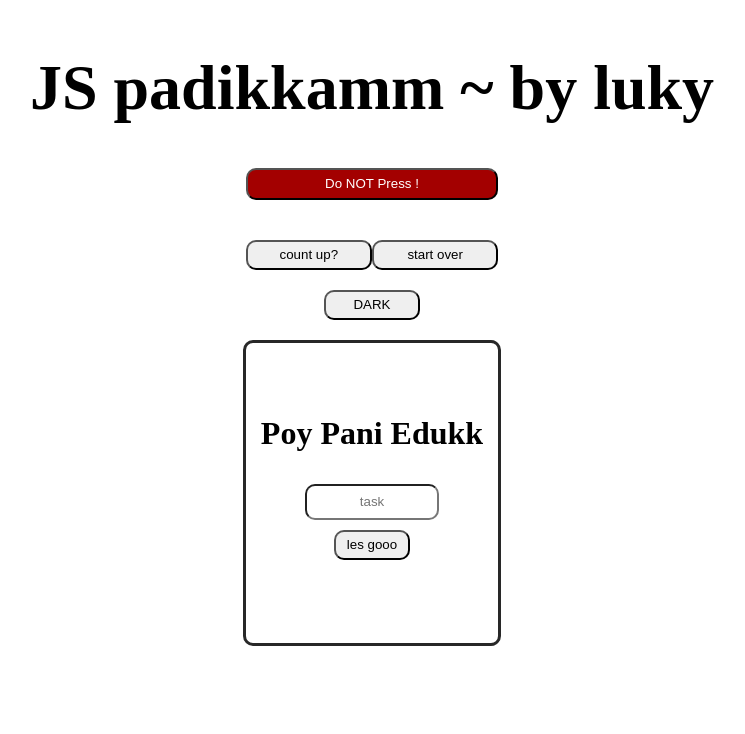
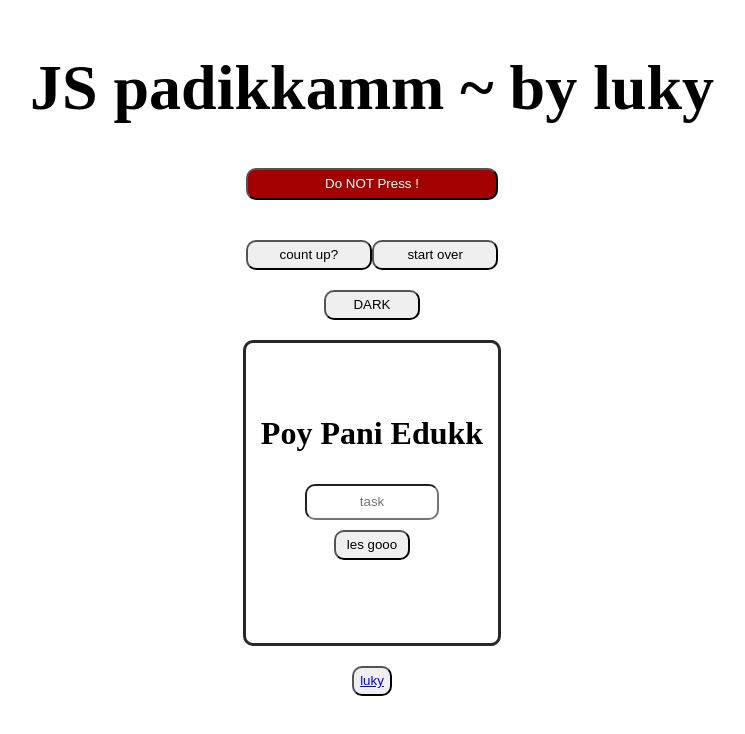
Before and after one commit to Bruhthatscool/Self_Projects, a plain HTML site: page settings.html in a window 1280 px wide. Shown: the whole page, without its empty margins (268-1013 px from the left). Drawn offline with Linux system fonts and the light colour scheme.

Commit message:
Update settings.html

```diff
--- a/settings.html
+++ b/settings.html
@@ -87,6 +87,13 @@
       ></ul>
     </div>
 
+        <button
+      id="mode"
+      style="height: 30px; width: auto; border-radius: 10px; margin: 20px"
+    >
+      <a href="./index.html">luky</a>
+    </button>
+
     <script src="./script.js"></script>
   </body>
 </html>
```
